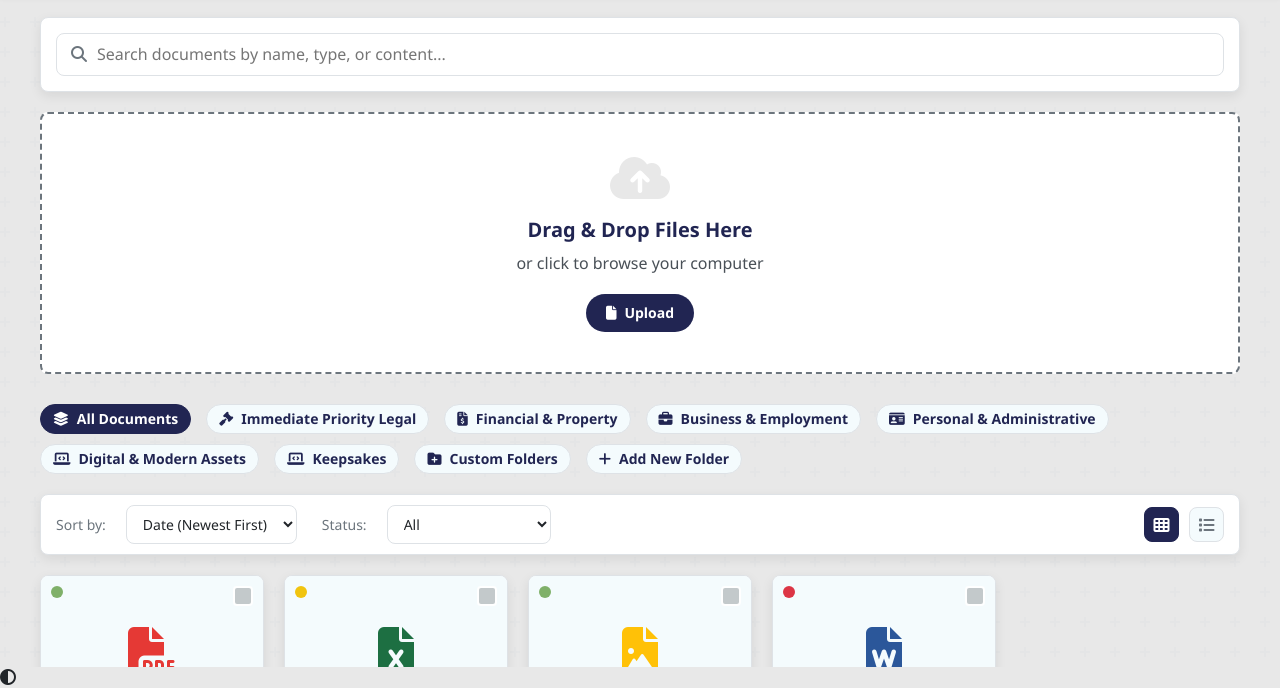
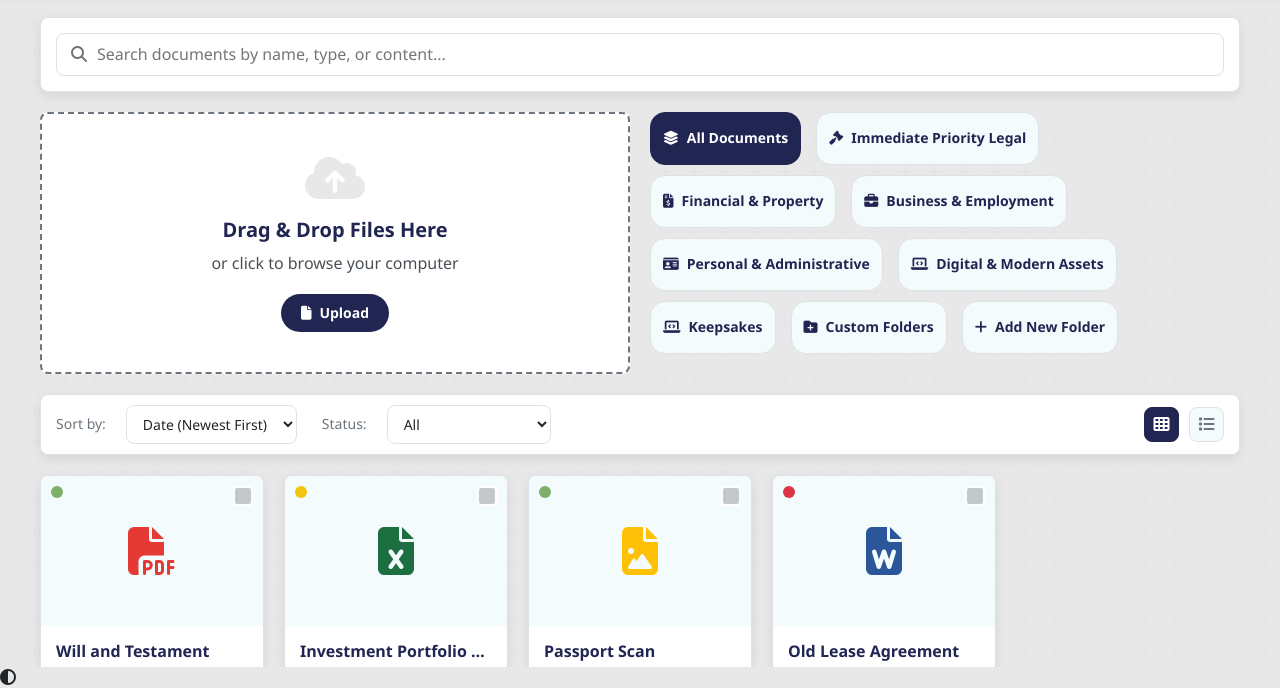
Before and after one commit to wtesolutions/legacy-portal, a plain HTML site: page vault.html in a window 1280 px wide. Shown: the part 133-821 px from the top of the page. Drawn offline with Linux system fonts and the light colour scheme.

Commit message:
two column on vault pages

```diff
--- a/assets/css/main.css
+++ b/assets/css/main.css
@@ -630,6 +630,12 @@ img {
 .quick-access-item div {
     text-align: left;
 }
+.upload-category-container {
+    display: grid;
+    grid-template-columns: repeat(auto-fit, minmax(300px, 1fr));
+    gap: 20px;
+    margin-bottom: 20px;
+}
 
 /* Upload button – distinct treatment ------------------------------------ */
 .quick-access-item.upload-highlight {
@@ -929,7 +935,7 @@ img {
 .vault-actions { display: flex; justify-content: space-between; align-items: center; margin-bottom: 20px; flex-wrap: wrap; gap: 10px; }
 .vault-actions .search-bar { flex-grow: 1; max-width: 500px; } /* Vault search bar can be wider */
 .action-buttons { display: flex; gap: 10px; }
-.upload-zone { background-color: var(--card-bg); border: 2px dashed var(--text-light); border-radius: var(--border-radius); padding: 40px; text-align: center; margin-bottom: 30px; transition: var(--transition); cursor: pointer; }
+.upload-zone { background-color: var(--card-bg); border: 2px dashed var(--text-light); border-radius: var(--border-radius); padding: 40px; text-align: center; margin-bottom:; transition: var(--transition); cursor: pointer; }
 .upload-zone:hover { border-color: var(--card-bg); background-color: rgba(147, 214, 233, 0.55); }
 .upload-zone.drag-over { border-color: var(--accent); background-color: rgba(0, 123, 255, 0.1); }
 .upload-icon { font-size: 48px; color: var(--medium-bg); margin-bottom: 15px; }
--- a/vault.html
+++ b/vault.html
@@ -94,6 +94,8 @@
                 </div>
             </div>
 
+            <div class="upload-category-container">
+
             <!-- Upload Zone -->
             <div class="upload-zone" id="upload-zone">
                 <i class="fas fa-cloud-upload-alt upload-icon"></i>
@@ -120,6 +122,8 @@
                 <div class="category-tab add-folder-tab" id="btn-organize">
                     <i class="fas fa-plus"></i>Add New Folder
                 </div>
+            </div>
+
             </div>
 
             <!-- Filter Bar -->
```
